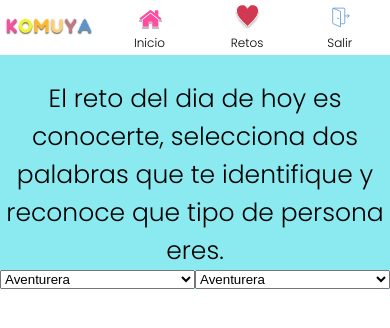
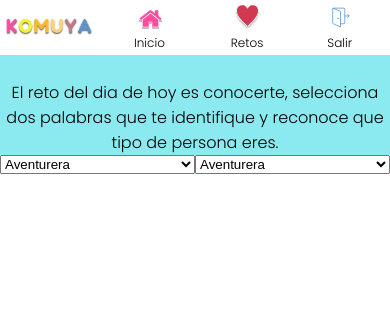
Before and after one commit to Sofiagz21/KOMUYA, a React (Create React App) app: page /One in a window 390 px wide. Shown: the top 328 px of the page. Built offline with nearby package versions, Linux system fonts and the light colour scheme; a web font is replaced by a local one.

Commit message:
Cambios en el responsive

```diff
--- a/src/pages/Challenges/ChallengeOne/container/styles.css
+++ b/src/pages/Challenges/ChallengeOne/container/styles.css
@@ -27,7 +27,6 @@
 
 .texto p{
     text-align: center;
-    font-size: 25px;
     font-family:'Poppins', sans-serif ;
 }
 
```
